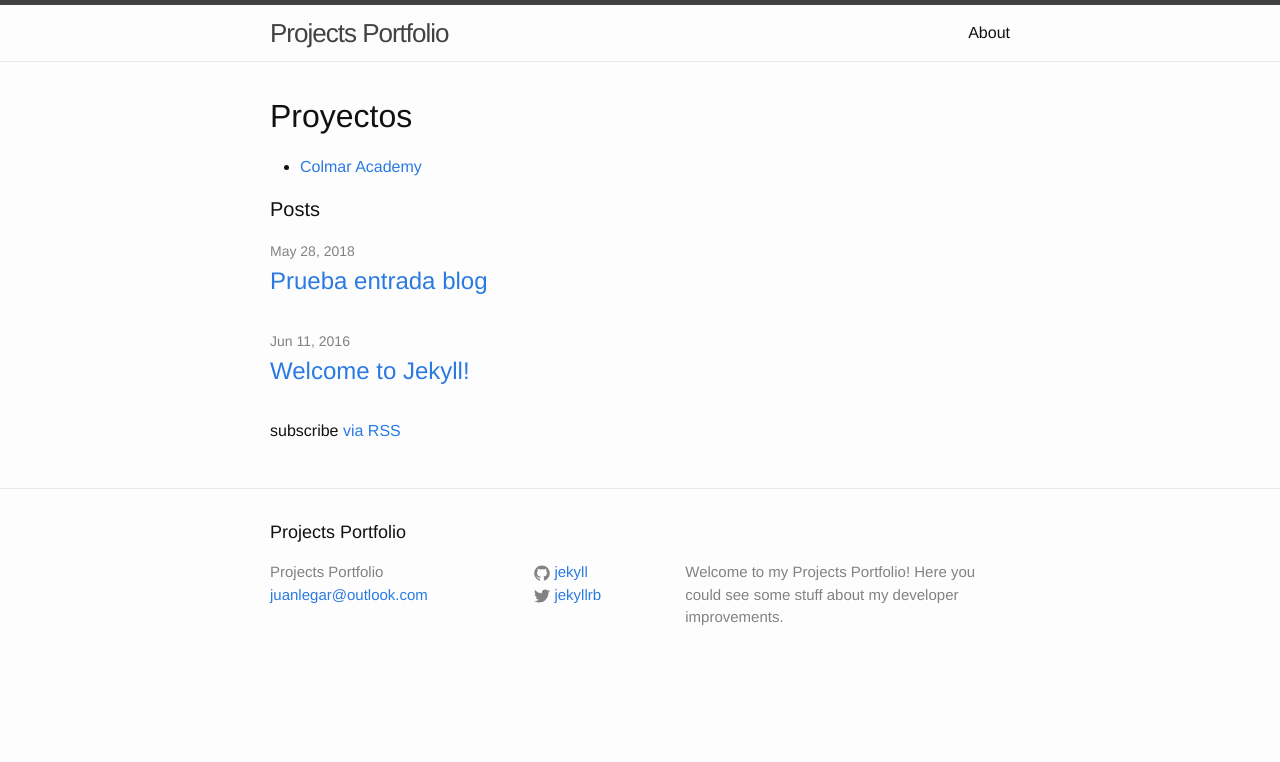
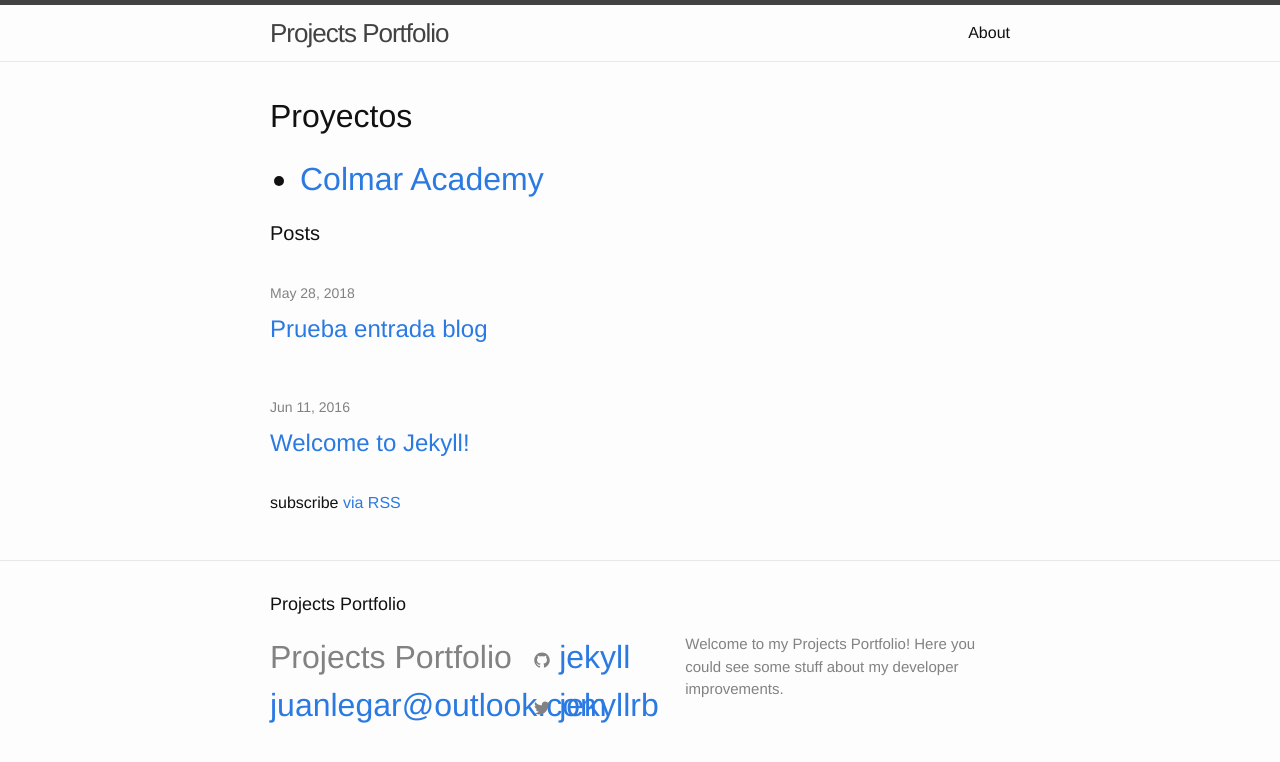
Before and after one commit to jlegar/jlegar.github.io, a Jekyll site: the page built from index.html, in a window 1280 px wide. Shown: the top 762 px of the page. Built offline with Jekyll 4.4.1, drawn with Linux system fonts in a browser that asks for light colours.

Commit message:
Update _layout.scss

```diff
--- a/_sass/_layout.scss
+++ b/_sass/_layout.scss
@@ -240,3 +240,7 @@
         }
     }
 }
+
+ul {
+    font-size: 32px;
+}
```
